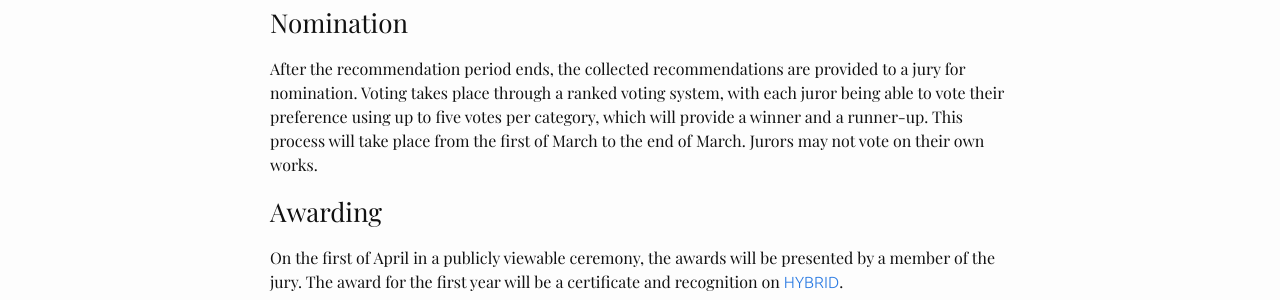
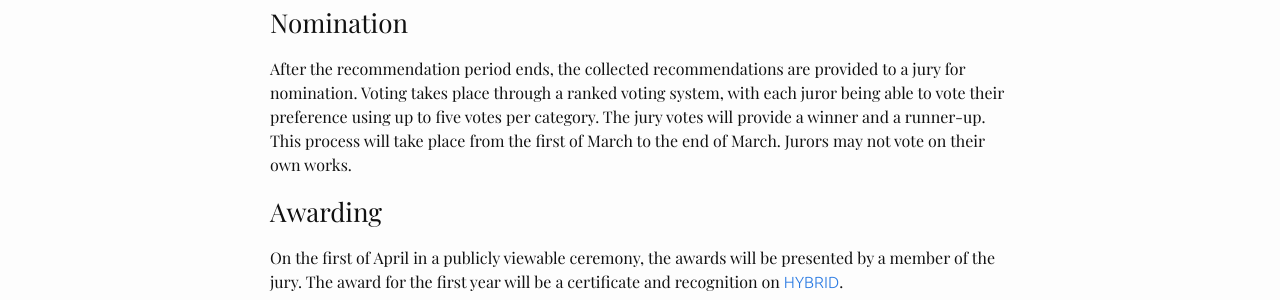
Before and after one commit to hybridink/hybrid.ink, a Jekyll site: the page built from award.md, in a window 1280 px wide and 900 px high, scrolled down 2330 px. Shown: the part 202-502 px from the top of the window. Built offline with Jekyll 4.4.1, drawn with Linux system fonts in a browser that asks for light colours.

Commit message:
Clarify votes

```diff
--- a/award.md
+++ b/award.md
@@ -76,7 +76,7 @@ Anyone may submit a recommendation for a non-fiction work in any of the above ca
 
 ### Nomination
 
-After the recommendation period ends, the collected recommendations are provided to a jury for nomination. Voting takes place through a ranked voting system, with each juror being able to vote their preference using up to five votes per category, which will provide a winner and a runner-up. This process will take place from the first of March to the end of March. Jurors may not vote on their own works.
+After the recommendation period ends, the collected recommendations are provided to a jury for nomination. Voting takes place through a ranked voting system, with each juror being able to vote their preference using up to five votes per category. The jury votes will provide a winner and a runner-up. This process will take place from the first of March to the end of March. Jurors may not vote on their own works.
 
 ### Awarding
 
```
